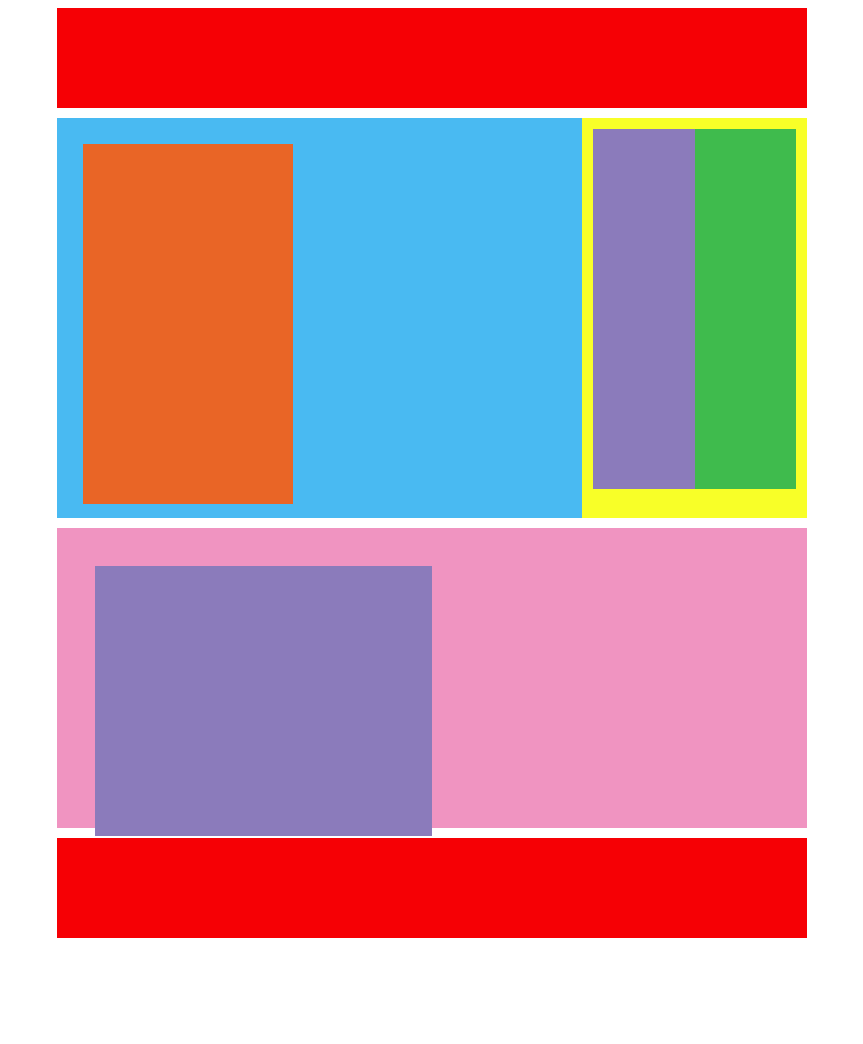
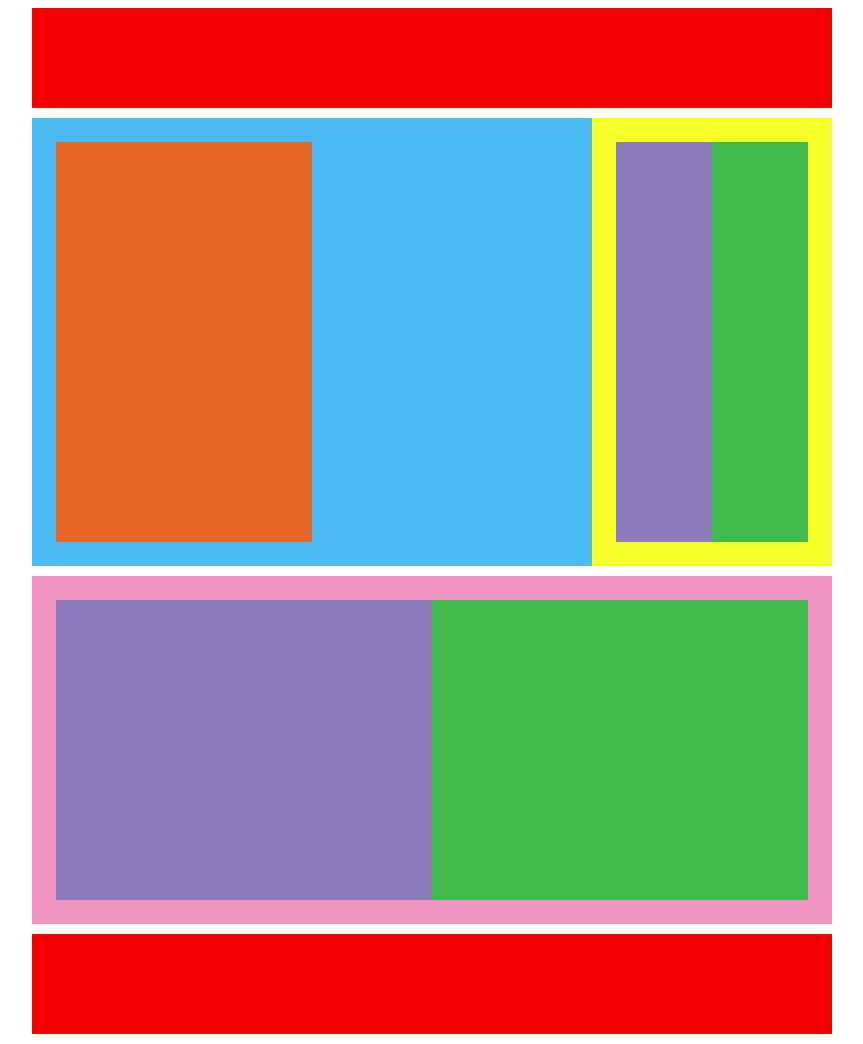
Before and after one commit to billychorey/css_work, a plain HTML site: page style_layout3.html in a window 1280 px wide. Shown: the whole page, without its empty margins (208-1071 px from the left). Before the commit the page ends 948 px from the top, so only its background shows below. Drawn offline with Linux system fonts and the light colour scheme.

Commit message:
css work completed

```diff
--- a/css/style_layout2.css
+++ b/css/style_layout2.css
@@ -19,34 +19,37 @@
 	/*padding: 10;*/
 	background-color: #49baf2;
 	height: 420px;
-	width: 60%;
+	width: 54%;
 	float: left;
 	margin-bottom: 10px;
+	padding:3%;
 }
 
 #purple{
 	background-color: #8b7bbb;
-	height: 44%;
-	width: 30%;
+	height: 210px;
+	width: 33.333%;
 	float: left;
-	margin: 4% 0% 4% 5%;
+	margin-bottom: 10px;
+
 }
 
 #orange{
 	background-color: #e96526;
-	height: 44%;
-	width: 30%;
+	height: 210px;
+	width: 33.333%;
 	float: left;
-	margin: 4% 0% 0% 0%;
+	margin-bottom: 10px;
 
 
 }
 #green{
 	background-color: #3fbb4d;
-	height: 44%;
-	width: 30%;
+	height: 210px;
+	width: 33.333%;
 	float: left;
-	margin: 4% 5% 4% 0%;
+	margin-bottom: 10px;
+
 
 }
 
@@ -56,11 +59,11 @@
 	width: 40%;
 	float: left;
 	margin-bottom: 10px;
+	padding-bottom: 6%;
 
 }
 #pink{
 	background-color: #f094c1;
-	height: 44%;
-	width: 90%;
+	height: 210;
+	width: 100%;
 	float: left;
-	margin: 0 5% 0 5%;
--- a/css/style_layout3.css
+++ b/css/style_layout3.css
@@ -1,5 +1,5 @@
 .wrapper{
-	width:750px;
+	width:800px;
 	margin: 0 auto;
 
 
@@ -17,68 +17,69 @@
 	/*padding: 15;*/
 	background-color: #49baf2;
 	height: 400px;
-	width: 70%;
+	width: 64%;
 	float: left;
 	margin-bottom: 10px;
+	padding: 3%;
 }
 
 #orange{
 	background-color: #e96526;
-	height: 90%;
-	width: 40%;
+	height: 400px;
+	width: 50%;
 	float: left;
-	margin: 5% 45% 5% 5%;
+
+
 }
 
 #yellow{
 	/*padding: 15;*/
 	background-color: #f8ff28;
 	height: 400px;
-	width: 30%;
+	width: 24%;
 	float: left;
 	margin-bottom: 10px;
+	padding: 3%;
 
 
 }
+
 #purple1{
 	background-color: #8b7bbb;
-	height: 90%;
-	width: 45%;
+	height: 400px;
+	width: 50%;
 	float: left;
-	margin: 5% 0% 5% 5%;
+
 
 
 }
 
 #green1{
 	background-color: #3fbb4d;
-	height: 90%;
-	width: 45%;
+	height: 400px;
+	width: 50%;
 	float: left;
-	margin: 5% 5% 5% 0%;
+
 
 }
 #pink{
 	/*padding: 15;*/
 	background-color: #f094c1;
 	height: 300px;
-	width: 100%;
+	width: 94%;
+	padding: 3%;
 	float: left;
-	margin-bottom:10px;
+	margin-bottom: 10px;
 }
 #purple2{
 	background-color: #8b7bbb;
-	height: 90%;
-	width: 45%;
+	height: 300px;
+	width: 50%;
 	float: left;
-	margin: 5% 0% 0% 5%;
 
-}
 }
 #green2{
 	background-color: #3fbb4d;
-	height: 90%;
-	width: 45%;
+	height: 300px;
+	width: 50%;
 	float: left;
-	margin: 5% 0% 5% 0%;
-}
```
Also changed, not shown: css/style_navigation3.css (+28 -4 lines), style_navigation3.html (+4 -4 lines).
